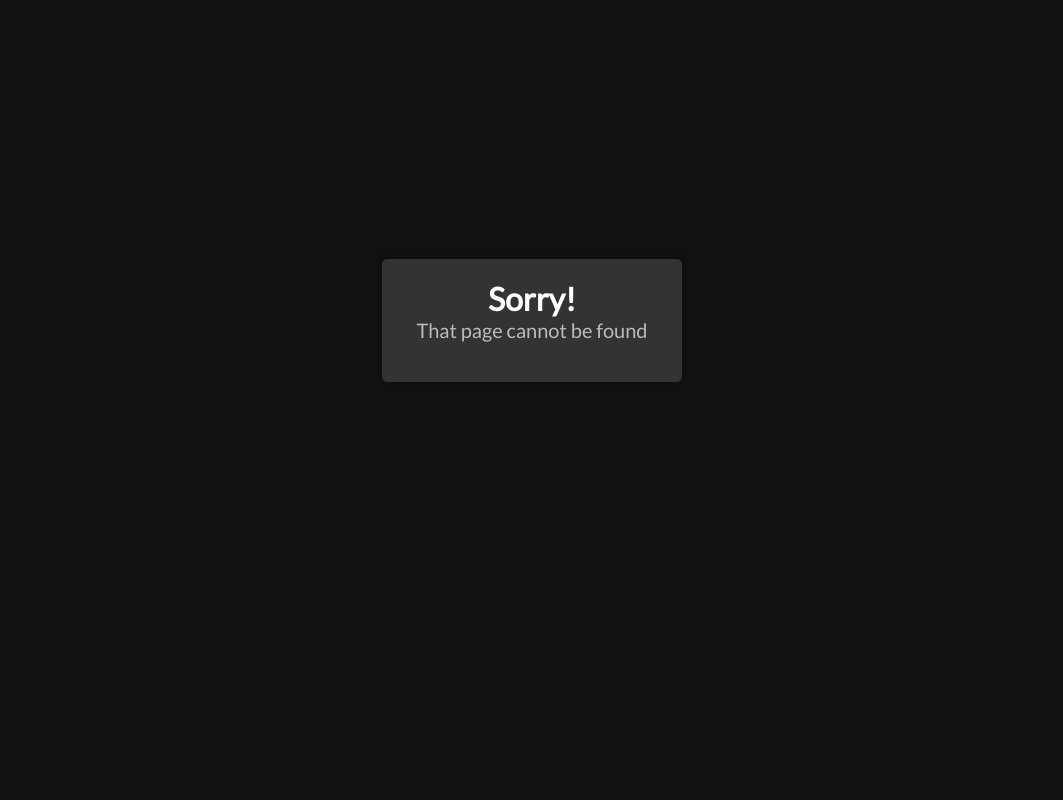
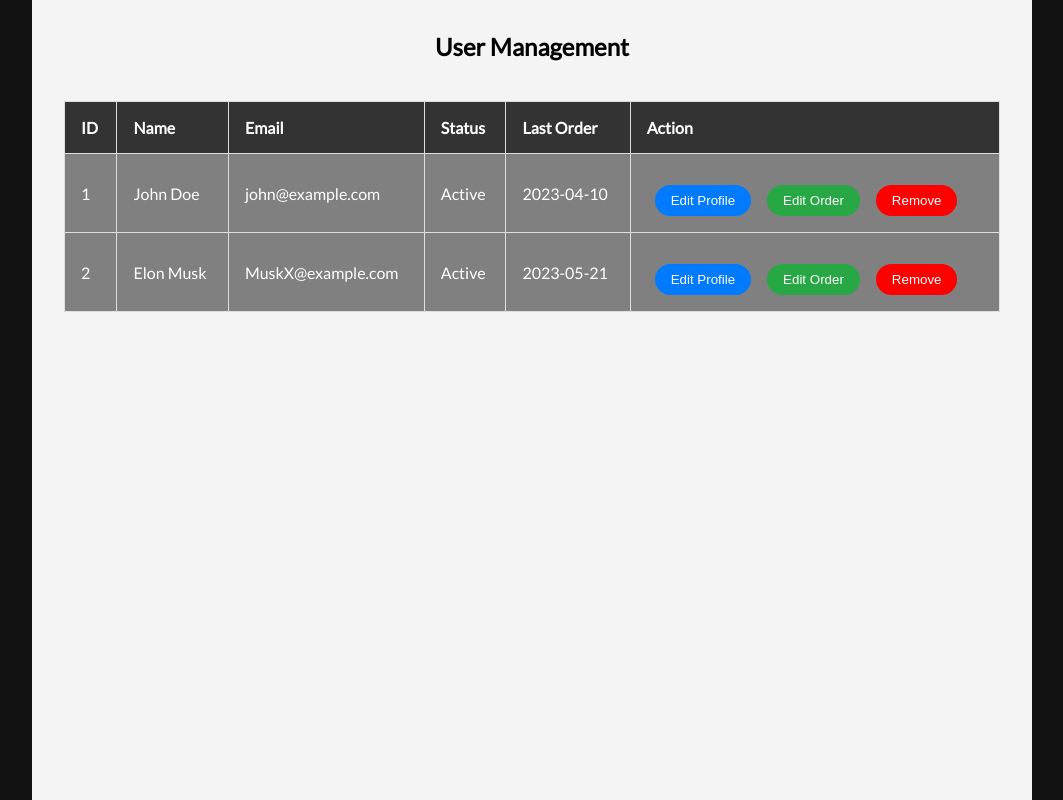
Before and after one commit to Cucumbercon/Cinema-Project, a React (Create React App) app in the folder web/: page /usermanagement in a window 1280 px wide. Shown: the whole page, without its empty margins (108-1171 px from the left). Built offline with nearby package versions, Linux system fonts and the light colour scheme; a web font is replaced by a local one.

Commit message:
Admin Portal Frontend Updated

```diff
--- a/web/src/App.js
+++ b/web/src/App.js
@@ -5,7 +5,7 @@ import DashBoard from './pages/Admin/DashBoard';
 import MovieBooking from './Homepage/home';
 import MovieDetails from './pages/MovieDetails/MovieDetails';
 import MovieManagement from './pages/Admin/MovieM';
-//import UserManagement from './pages/Admin/UserM';
+import UserManagement from './pages/Admin/UserM';
 import ConfirmationPage from './pages/ConfirmationPage/ConfirmationPage'
 import Promotion from './pages/Admin/promo';
 import MovieSeatBooking from './pages/TicketProcess/seatsSelecting';
@@ -28,6 +28,7 @@ function App() {
 
   useEffect(() => {
     const storedIsLoggedIn = localStorage.getItem('isLoggedIn') === 'true';
+    // const storedAdminLoggedIn = localStorage.getItem('isAdminLoggedIn') === 'true';
     const storedName = localStorage.getItem('name') === '';
   }, []);
 
@@ -39,7 +40,9 @@ function App() {
         <Route path="/moviedetails" element={<MovieDetails />} />
         <Route path="/movieseatbooking" element={<MovieSeatBooking />} />
         <Route path="/adminpanel" element={<AdminPanel isAdmin={isAdmin}/>} />
+        <Route path="/dashboard" element={<DashBoard isAdmin={isAdmin}/>} />
         <Route path="/moviemanagement" element={<MovieManagement isAdmin={isAdmin}/>} />
+        <Route path="/usermanagement" element={<UserManagement isAdmin={isAdmin}/>} />
         <Route path="/promotion" element={<Promotion isAdmin={isAdmin}/>} />
         <Route path="/ordersummary" element={<OrderSummary />} />
         <Route path="/checkout" element={<Checkout />} />
--- a/web/src/Homepage/home.js
+++ b/web/src/Homepage/home.js
@@ -29,6 +29,7 @@ const MovieBooking = (props) => {
 
     useEffect(() => {
         console.log("isloggedin: " + localStorage.getItem('isLoggedIn'));
+        // console.log("Adminisloggedin: " + localStorage.getItem('AdminisLoggedIn'));
         console.log("hasDisplayedToast: " + hasDisplayedToast);
         if (localStorage.getItem('isLoggedIn') === 'true' && !hasDisplayedToast) {
             toast.success("Login successful!", {
@@ -60,6 +61,10 @@ const MovieBooking = (props) => {
     const handleProfileUpdate = () => {
     };
 
+    const goToUserManagement = () =>{
+        navigate('/usermanagement');
+    }
+
     const goToMoiveManagement = () =>{
         navigate('/moviemanagement');
     }
@@ -89,6 +94,7 @@ const MovieBooking = (props) => {
     const handleLogout = () => {
         localStorage.removeItem('authToken');
         localStorage.setItem('isLoggedIn', 'false');
+        // localStorage.setItem('isAdminLoggedIn', 'false');
         localStorage.setItem('name', '')
         props.setIsAdmin(false);
         setHasDisplayedToast(false);
@@ -238,6 +244,8 @@ const MovieBooking = (props) => {
                                             <button onClick={goToProfilePage}>Update Profile</button>
                                     {props.isAdmin && (
                                         <div>
+                                            <button onClick={goToUserManagement}>User Manage</button>
+
                                             <button onClick={goToMoiveManagement}>Movie Manage</button>
                                             <button onClick={goToPromotion}>Promotion</button>
                                         </div>
--- a/web/src/pages/Admin/UserM.css
+++ b/web/src/pages/Admin/UserM.css
@@ -4,9 +4,10 @@
     height: 100vh;
 }
 
-h1 {
+.user-management-container h1 {
+    color: black;
     text-align: center;
-    margin-bottom: 2rem;
+    margin-bottom: 2.5rem;
 }
 
 .users-table {
@@ -31,7 +32,7 @@ h1 {
     background-color: grey;
 }
 
-.edit-btn, .edit-order-btn, .delete-btn {
+.edit-btn, .edit-order-btn, .remove-btn {
     padding: 0.5rem 1rem;
     margin-right: 0.5rem;
     margin-left: 0.5rem ;
@@ -52,7 +53,7 @@ h1 {
     color: #fff;
 }
 
-.delete-btn{
+.remove-btn{
     background-color: red;
     color: #fff;
 }
@@ -66,6 +67,6 @@ h1 {
 }
 
 
-.delete-btn :hover{
+.remove-btn :hover{
     background-color: red;
 }
--- a/web/src/pages/Admin/UserM.js
+++ b/web/src/pages/Admin/UserM.js
@@ -1,11 +1,32 @@
-import React from 'react';
+import React, { useState, useEffect } from 'react'
+import { useNavigate } from 'react-router-dom';
 import './UserM.css';
 
 function UserManagement() {
-    const users = [
+    const [users, setUsers] = useState([
         {id: 1, name: "John Doe", email: "john@example.com", status: "Active", lastOrder: "2023-04-10"},
-        // Add more users as needed
-    ];
+        {id: 2, name: "Elon Musk", email: "MuskX@example.com", status: "Active", lastOrder: "2023-05-21"},
+    ]);
+
+    // const [users, setUsers] = useState([]);
+
+    const removeUser = (userId) => {
+        setUsers(users.filter(user => user.id !== userId));
+    };
+
+    const navigate = useNavigate();
+
+    const editProfile = (userId) => {
+        // Navigate to edit profile page with the user's ID
+        navigate('/updateprofile');
+    };
+
+    const editOrder = (userId) => {
+        // Navigate to edit order page with the user's ID
+        navigate('/updateprofile');
+    };
+
+
 
     return (
         <div className="user-management-container">
@@ -30,9 +51,9 @@ function UserManagement() {
                             <td>{user.status}</td>
                             <td>{user.lastOrder}</td>
                             <td>
-                                <button className="edit-btn">Edit Profile</button>
-                                <button className="edit-order-btn">Edit Order</button>
-                                <button className="delete-btn">Delete</button>
+                                <button className="edit-btn" onClick={editProfile}>Edit Profile</button>
+                                <button className="edit-order-btn" onClick={editOrder}>Edit Order</button>
+                                <button className="remove-btn" onClick={() => removeUser(user.id)}>Remove</button>
                             </td>
                         </tr>
                     ))}
--- a/web/src/pages/Admin/adminPanel.js
+++ b/web/src/pages/Admin/adminPanel.js
@@ -18,6 +18,25 @@ function AdminPanel(props) {
     if (!props.isAdmin) {
         return <div>You do not have the permission to access this page!!</div>;
     }
+
+    const goToPromotion = () =>{
+        navigate('/promotion');
+    }
+
+    const goToMoiveManagement = () =>{
+        navigate('/moviemanagement');
+    }
+
+    const goToDashboard = () =>{
+        navigate('/dashboard');
+    }
+
+    const goToUserManagement = () =>{
+        navigate('/usermanagement');
+    }
+
+
+
 
   return (
     <div>
@@ -65,10 +84,14 @@ function AdminPanel(props) {
         <div className="adminpermission">
                 <h2>Admin Permissions</h2>
                 <div className="permissions-grid">
-                    <div className="permission-box">Dashboard</div>
-                    <div className="permission-box">User Management</div>
-                    <div className="permission-box">Movie Management</div>
-                    <div className="permission-box">Promotion & Ticket Management</div>
+                <button className="permission-box" onClick={goToDashboard}>DashBoard
+                </button>
+                <button className="permission-box" onClick={goToUserManagement}>User Management
+                </button>
+                <button className="permission-box" onClick={goToMoiveManagement}>Movie Management
+                </button>
+                <button className="permission-box" onClick={goToPromotion}>Promotion & Ticket Management
+                </button>
                 </div>
             </div>
         </div>
```
Also changed, not shown: 1 other file (tests, documents, lock files or other folders).
